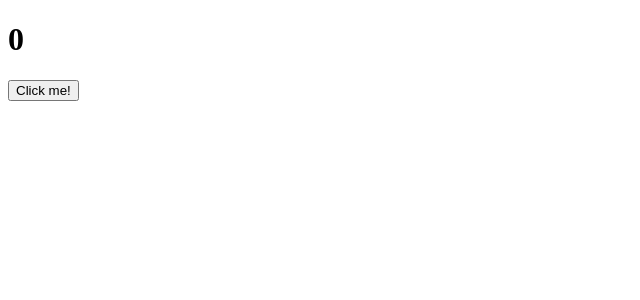
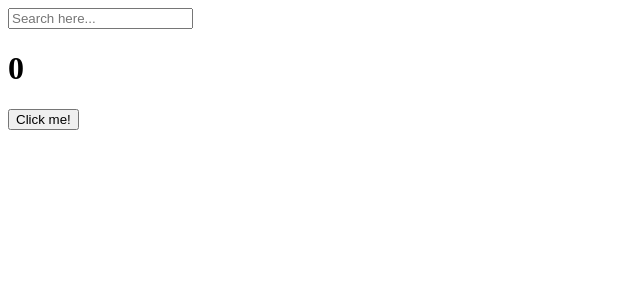
Before and after one commit to seonhop/react-for-beginners, a React (Create React App) app in the folder react-for-beginners-app/: page / in a window 1280 px wide. Shown: the top 300 px of the page, without its empty margins (0-640 px from the left). Built offline with nearby package versions, Linux system fonts and the light colour scheme.

Commit message:
#6.2 Deps
#Specifying a specific element to look for a change and render only if there was a change in that specific element

useEffect(f, [elem]);

```diff
--- a/react-for-beginners-app/src/App.js
+++ b/react-for-beginners-app/src/App.js
@@ -2,13 +2,23 @@ import { useState, useEffect } from "react";
 
 function App() {
     const [counter, setCounter] = useState(0);
+    const [keyword, setKeyword] = useState("");
     const onClick = () => setCounter((prev) => prev + 1);
+    const onChange = (event) => setKeyword(event.target.value);
     console.log("I run all the time");
     useEffect(() => {
-        console.log("Called The API...");
-    }, []);
+        if (keyword !== "" && keyword.length > 5) {
+            console.log("Called The API...");
+        }
+    }, [keyword]);
     return (
         <div>
+            <input
+                value={keyword}
+                onChange={onChange}
+                type="text"
+                placeholder="Search here..."
+            ></input>
             <h1>{counter}</h1>
             <button onClick={onClick}>Click me!</button>
         </div>
```
